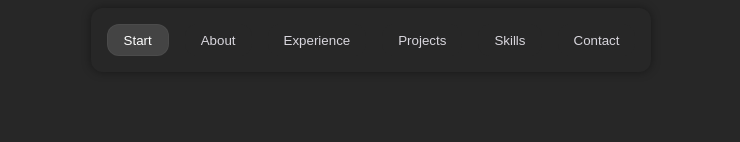
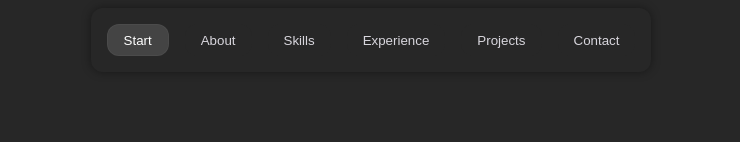
Before and after one commit to DefinitelyUnlikely/definitelyunlikely.github.io, a SvelteKit app in the folder portfolio/: page / in a window 1280 px wide. Shown: the top 142 px of the page, without its empty margins (277-1017 px from the left). Built offline with nearby package versions, Linux system fonts and the light colour scheme.

Commit message:
make into each loop

```diff
--- /dev/null
+++ b/portfolio/src/components/shared/moveForward.svelte
@@ -0,0 +1,30 @@
+<script lang="ts">
+    import { activeSection } from "$lib/sectionStore.svelte";
+</script>
+
+<button onclick={() => (activeSection.current = "")} title="Move Forward">
+    <svg
+        width="24"
+        height="24"
+        viewBox="0 0 24 24"
+        fill="none"
+        stroke="currentColor"
+        stroke-width="2"
+        stroke-linecap="round"
+        stroke-linejoin="round"
+    >
+        <path d="M5 12h14" />
+        <path d="m12 5 7 7-7 7" />
+    </svg>
+</button>
+
+<style>
+    button {
+        background-color: var(--accent-color);
+        border: 1px solid var(--label-color);
+        color: var(--text-color);
+        padding: 0.5rem 1rem;
+        border-radius: 12px;
+        cursor: pointer;
+    }
+</style>
--- a/portfolio/src/components/shared/navigation.svelte
+++ b/portfolio/src/components/shared/navigation.svelte
@@ -1,35 +1,25 @@
 <script lang="ts">
     import { activeSection } from "$lib/sectionStore.svelte";
+
+    let sections = [
+        { id: "", name: "Start" },
+        { id: "about", name: "About" },
+        { id: "skills", name: "Skills" },
+        { id: "experience", name: "Experience" },
+        { id: "projects", name: "Projects" },
+        { id: "contact", name: "Contact" },
+    ];
 </script>
 
 <nav>
     <div class="nav-pill">
-        <button
-            class:active={activeSection.current === ""}
-            onclick={() => (activeSection.current = "")}>Start</button
-        >
-        <button
-            class:active={activeSection.current === "about"}
-            onclick={() => (activeSection.current = "about")}>About</button
-        >
-        <button
-            class:active={activeSection.current === "experience"}
-            onclick={() => (activeSection.current = "experience")}
-            >Experience</button
-        >
-        <button
-            class:active={activeSection.current === "projects"}
-            onclick={() => (activeSection.current = "projects")}
-            >Projects</button
-        >
-        <button
-            class:active={activeSection.current === "skills"}
-            onclick={() => (activeSection.current = "skills")}>Skills</button
-        >
-        <button
-            class:active={activeSection.current === "contact"}
-            onclick={() => (activeSection.current = "contact")}>Contact</button
-        >
+        {#each sections as section}
+            <button
+                class:active={activeSection.current === section.id}
+                onclick={() => (activeSection.current = section.id)}
+                >{section.name}</button
+            >
+        {/each}
     </div>
 </nav>
 
```
